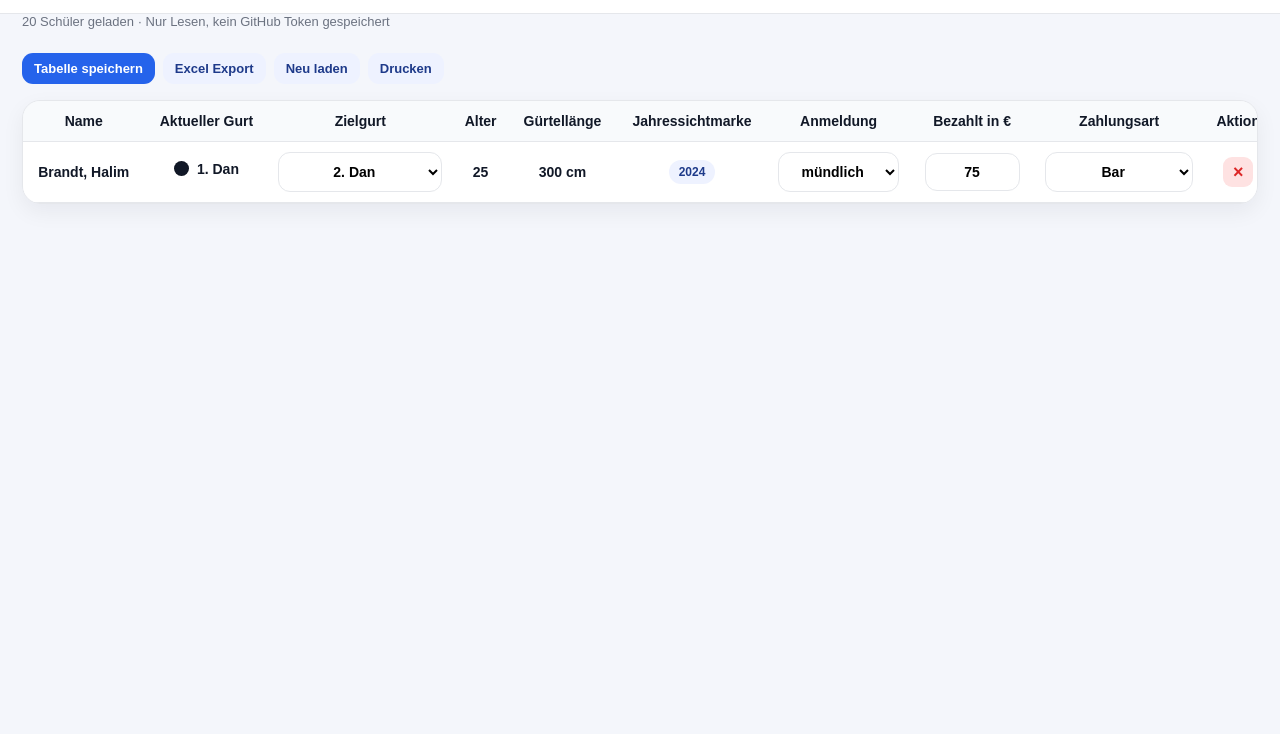
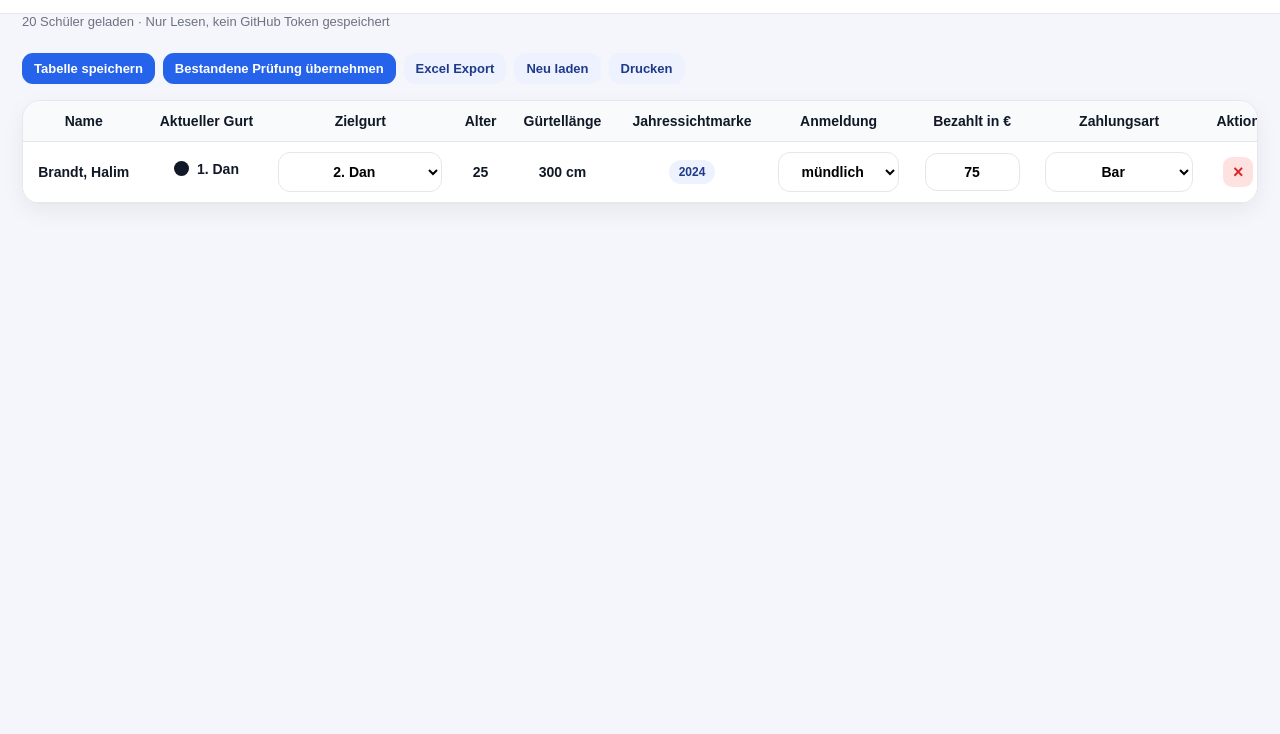
Before and after one commit to abu-omar23/Datenbank-Kampfpass, a plain HTML site: page pruefungsplanung.html in a window 1280 px wide. Shown: the part 66-800 px from the top of the page. Drawn offline with Linux system fonts and the light colour scheme.

Commit message:
Add files via upload

```diff
--- a/pruefungsplanung.html
+++ b/pruefungsplanung.html
@@ -26,6 +26,7 @@
 
 <section class="table-actions">
   <button class="primary-btn" onclick="savePlanningTable()">Tabelle speichern</button>
+  <button class="primary-btn" onclick="applyPassedExam()">Bestandene Prüfung übernehmen</button>
   <button class="secondary-btn" onclick="exportPlanningExcel()">Excel Export</button>
   <button class="secondary-btn" onclick="loadStudents()">Neu laden</button>
   <button class="secondary-btn" onclick="window.print()">Drucken</button>
--- a/script.js
+++ b/script.js
@@ -896,6 +896,74 @@ function isHalfBelt(belt) {
   ].includes(belt);
 }
 
+
+async function applyPassedExam() {
+  if (!planningTableBody) {
+    return;
+  }
+
+  savePlanningTableValuesFromDom();
+
+  const plannedStudents = data.students.filter(student =>
+    student.plannedExam === true ||
+    student.plannedExam === "true" ||
+    student.plannedExam === 1
+  );
+
+  if (plannedStudents.length === 0) {
+    alert("Es sind keine Schüler in der Prüfungsplanung.");
+    return;
+  }
+
+  const today = new Date().toISOString().slice(0, 10);
+  const examDate = prompt("Datum der bestandenen Prüfung eingeben:", today);
+
+  if (!examDate) {
+    return;
+  }
+
+  const confirmed = confirm(
+    `Prüfung für ${plannedStudents.length} Schüler als bestanden übernehmen?\n\n` +
+    "Dabei wird der Zielgurt als aktueller Gurt gesetzt, der Prüfungsverlauf ergänzt und die Schüler werden aus der Prüfungsplanung entfernt."
+  );
+
+  if (!confirmed) {
+    return;
+  }
+
+  plannedStudents.forEach(student => {
+    const age = calculateAge(student.birthday);
+    const targetBelt = student.planningTargetBelt || getNextBelt(student.belt, age);
+
+    student.exams = student.exams || [];
+
+    student.exams.push({
+      id: makeId(),
+      date: examDate,
+      belt: targetBelt,
+      note: "Prüfung bestanden"
+    });
+
+    student.exams.sort((a, b) => b.date.localeCompare(a.date));
+
+    student.belt = targetBelt;
+    student.plannedExam = false;
+    student.planningTargetBelt = "";
+    student.planningRegistrationType = "";
+    student.planningPaidAmount = "";
+    student.planningPaymentMethod = "";
+  });
+
+  try {
+    await saveStudents();
+    alert("Bestandene Prüfungen wurden übernommen.");
+    await loadStudents();
+  } catch (error) {
+    alert(error.message);
+  }
+}
+
+
 /* Export */
 
 function exportPlanningExcel() {
```
